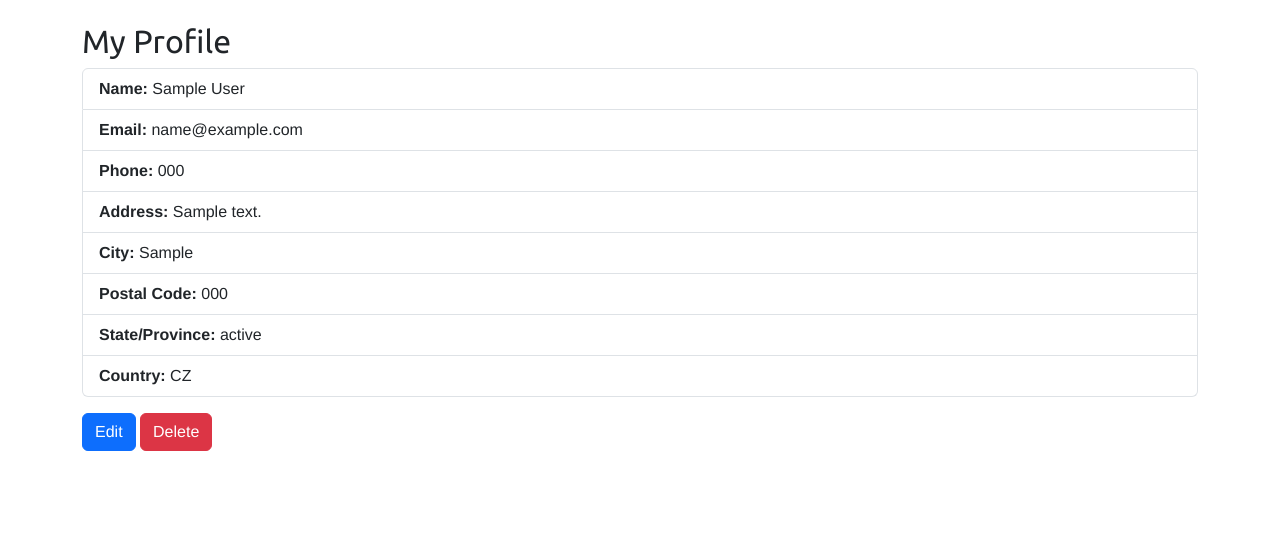
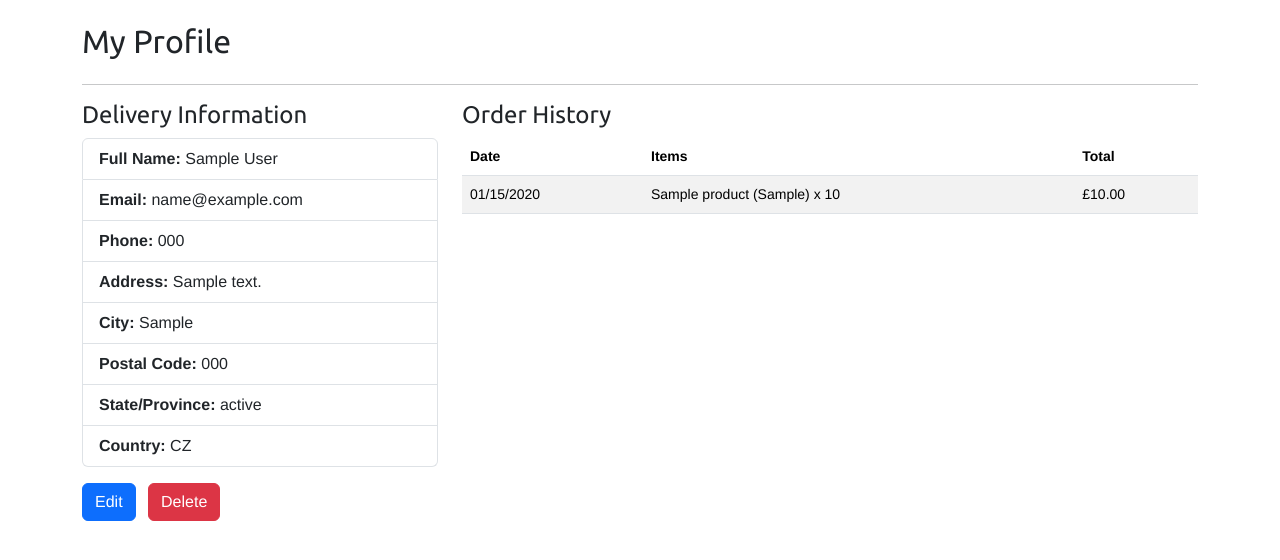
Before and after one commit to patriklundstrom91/little-shop, a Django app: page /profiles/view/ in a window 1280 px wide. Shown: the part 128-688 px from the top of the page. Run offline with Django 5.2, Linux system fonts and the light colour scheme; a user stored in the database is signed in; tables that the repository leaves empty hold one stand-in row (values such as "Sample post"); some libraries are stand-ins or nearby versions.

Commit message:
added order history on my profile page

```diff
--- a/profiles/templates/profiles/view_profile.html
+++ b/profiles/templates/profiles/view_profile.html
@@ -1,9 +1,14 @@
 {% extends "base.html" %}
 {% block content %}
-<div class="container">
-  <h2>My Profile</h2>
-  <ul class="list-group">
-    <li class="list-group-item"><strong>Name:</strong> {{ profile.full_name }}</li>
+<div class="container mt-4">
+  <h2 class="mb-4">My Profile</h2>
+  <hr>
+  <div class="row flex-column flex-lg-row">
+    <!-- Profile Info -->
+    <div class="col-lg-4 mb-4 mb-lg-0">
+      <h4>Delivery Information</h4>
+      <ul class="list-group mb-3">
+        <li class="list-group-item"><strong>Full Name:</strong> {{ profile.full_name }}</li>
         <li class="list-group-item"><strong>Email:</strong> {{ profile.email }}</li>
         <li class="list-group-item"><strong>Phone:</strong> {{ profile.phone }}</li>
         <li class="list-group-item"><strong>Address:</strong> {{ profile.address }}</li>
@@ -12,7 +17,42 @@
         <li class="list-group-item"><strong>State/Province:</strong> {{ profile.state_province }}</li>
         <li class="list-group-item"><strong>Country:</strong> {{ profile.country }}</li>
       </ul>
-  <a href="{% url 'profiles:edit_profile' %}" class="btn btn-primary mt-3">Edit</a>
-  <a href="{% url 'profiles:delete_profile' %}" class="btn btn-danger mt-3">Delete</a>
+      <a href="{% url 'profiles:edit_profile' %}" class="btn btn-primary me-2">Edit</a>
+      <a href="{% url 'profiles:delete_profile' %}" class="btn btn-danger">Delete</a>
+    </div>
+
+    <!-- Order History -->
+    <div class="col-lg-8">
+      <h4>Order History</h4>
+      {% if orders %}
+        <table class="table table-striped">
+          <thead>
+            <tr>
+              <th>Date</th>
+              <th>Items</th>
+              <th>Total</th>
+            </tr>
+          </thead>
+          <tbody>
+            {% for order in orders %}
+              <tr>
+                <td>{{ order.created|date:"SHORT_DATE_FORMAT" }}</td>
+                <td>
+                  <ul class="list-unstyled mb-0">
+                    {% for item in order.items.all %}
+                      <li>{{ item.variant.product.name }} ({{ item.variant.size }}) x {{ item.quantity }}</li>
+                    {% endfor %}
+                  </ul>
+                </td>
+                <td>£{{ order.grand_total }}</td>
+              </tr>
+            {% endfor %}
+          </tbody>
+        </table>
+      {% else %}
+        <p>You haven't placed any orders yet.</p>
+      {% endif %}
+    </div>
+  </div>
 </div>
 {% endblock %}
--- a/profiles/views.py
+++ b/profiles/views.py
@@ -3,16 +3,19 @@ from django.contrib import messages
 from django.contrib.auth.decorators import login_required
 from .models import UserProfile
 from .forms import UserProfileForm
+from orders.models import Order
 
 # Create your views here.
 
 
 @login_required
 def view_profile(request):
-    """ Display user profile """
+    """ Display user profile and order history"""
     profile, _ = UserProfile.objects.get_or_create(user=request.user)
+    orders = Order.objects.filter(user=profile.user).order_by('-created')
     return render(
-        request, 'profiles/view_profile.html', {'profile': profile}
+        request, 'profiles/view_profile.html', {'profile': profile,
+                                                'orders': orders}
     )
 
 
```
Lines whose indentation alone changed are shown as unchanged.
